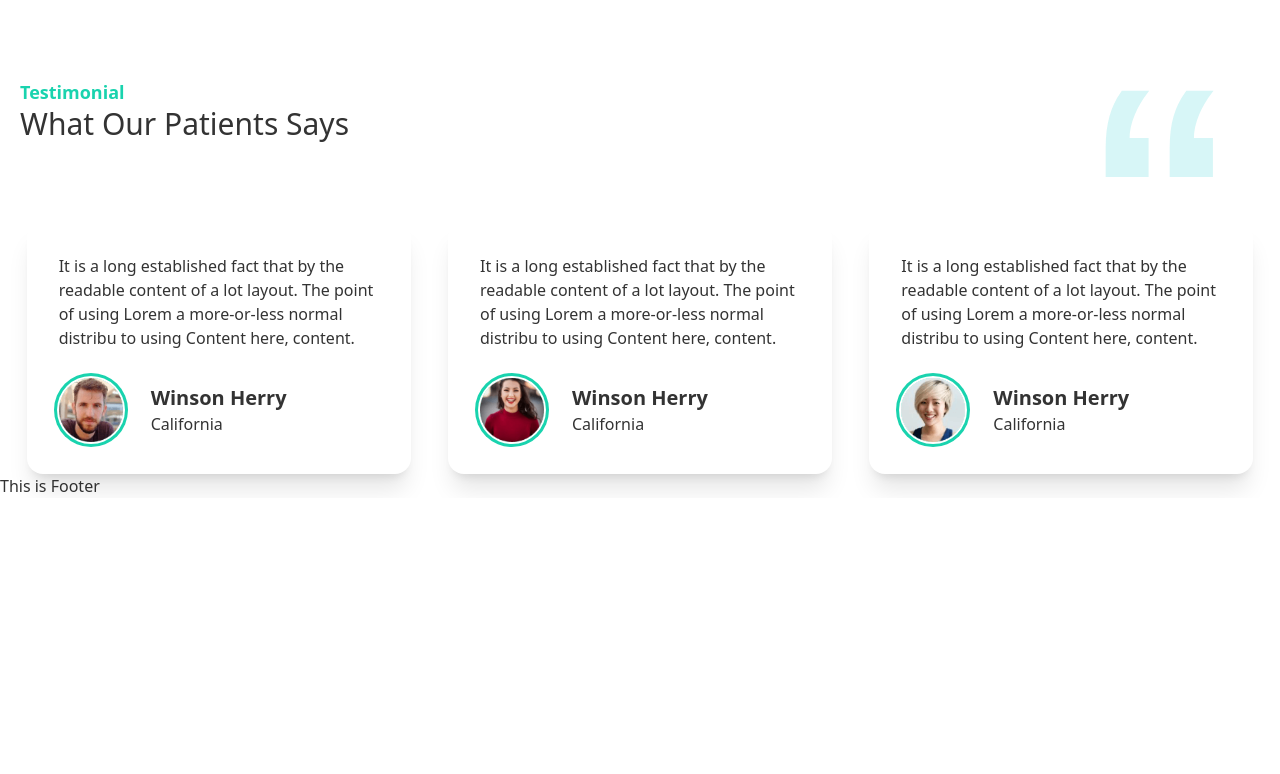
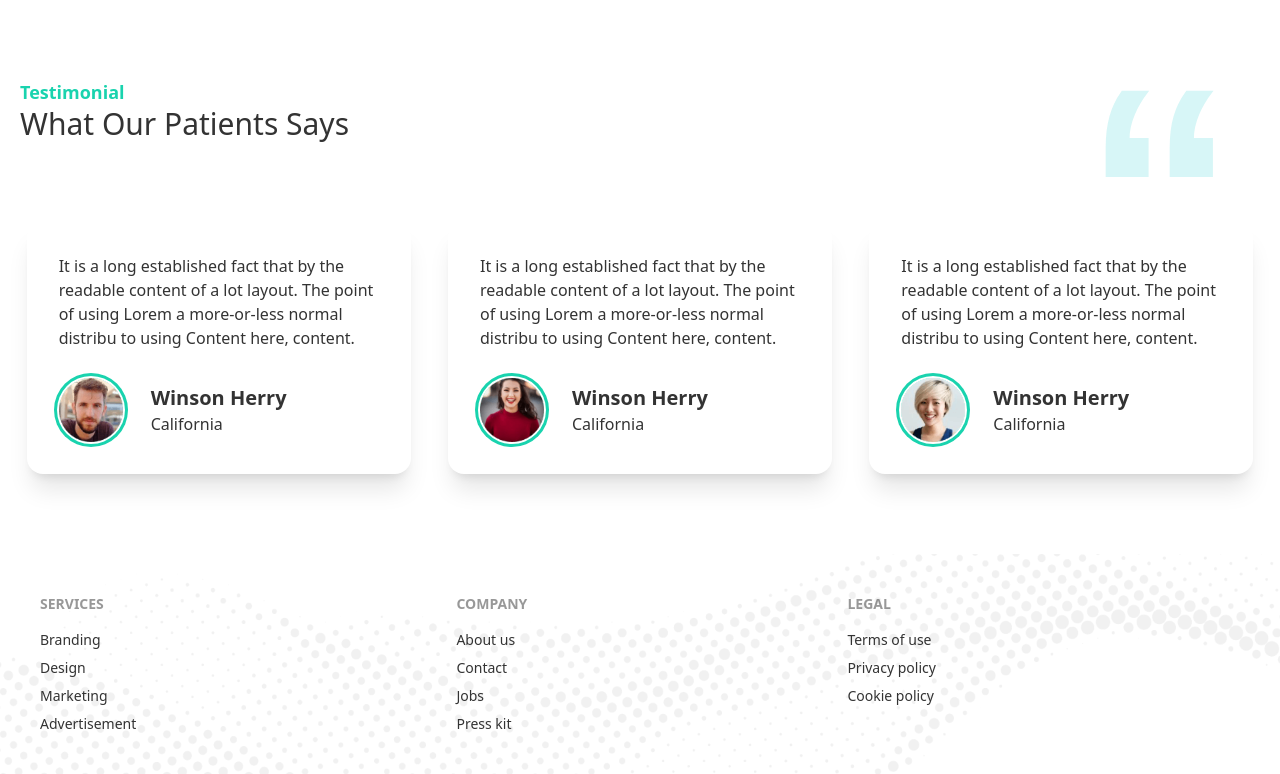
Before and after one commit to mohammad-al-samiul/doctor-portal-client, a React (Create React App) app: page / in a window 1280 px wide. Shown: the part 2945-3719 px from the top of the page. Before the commit the page ends 3443 px from the top, so only its background shows below. Built offline with nearby package versions, Linux system fonts and the light colour scheme.

Commit message:
footer added

```diff
--- a/src/pages/Shared/Footer/Footer.js
+++ b/src/pages/Shared/Footer/Footer.js
@@ -1,10 +1,55 @@
 import React from 'react';
+import { Link } from 'react-router-dom';
+import footerImg from '../../../Assets/images/footer.png';
 
 const Footer = () => {
   return (
-    <div>
-      <h1>This is Footer</h1>
-    </div>
+    <footer
+      style={{ backgroundImage: `url(${footerImg})` }}
+      className="footer p-10 mt-20 bg-cover bg-no-repeat bg-center ">
+      <div>
+        <span className="footer-title">Services</span>
+        <Link to="/" className="link link-hover">
+          Branding
+        </Link>
+        <Link to="/" className="link link-hover">
+          Design
+        </Link>
+        <Link to="/" className="link link-hover">
+          Marketing
+        </Link>
+        <Link to="/" className="link link-hover">
+          Advertisement
+        </Link>
+      </div>
+      <div>
+        <span className="footer-title">Company</span>
+        <Link to="/" className="link link-hover">
+          About us
+        </Link>
+        <Link to="/" className="link link-hover">
+          Contact
+        </Link>
+        <Link to="/" className="link link-hover">
+          Jobs
+        </Link>
+        <Link to="/" className="link link-hover">
+          Press kit
+        </Link>
+      </div>
+      <div>
+        <span className="footer-title">Legal</span>
+        <Link to="/" className="link link-hover">
+          Terms of use
+        </Link>
+        <Link to="/" className="link link-hover">
+          Privacy policy
+        </Link>
+        <Link to="/" className="link link-hover">
+          Cookie policy
+        </Link>
+      </div>
+    </footer>
   );
 };
 
```
